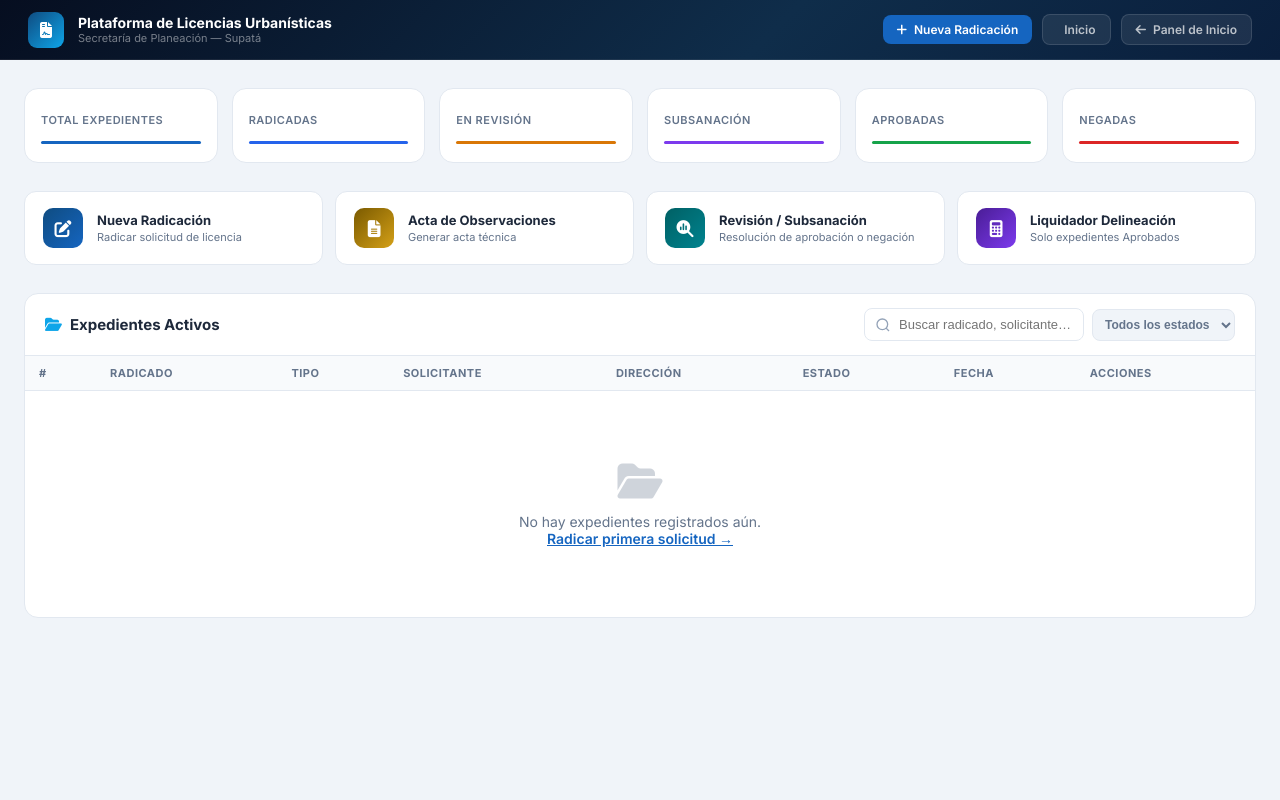
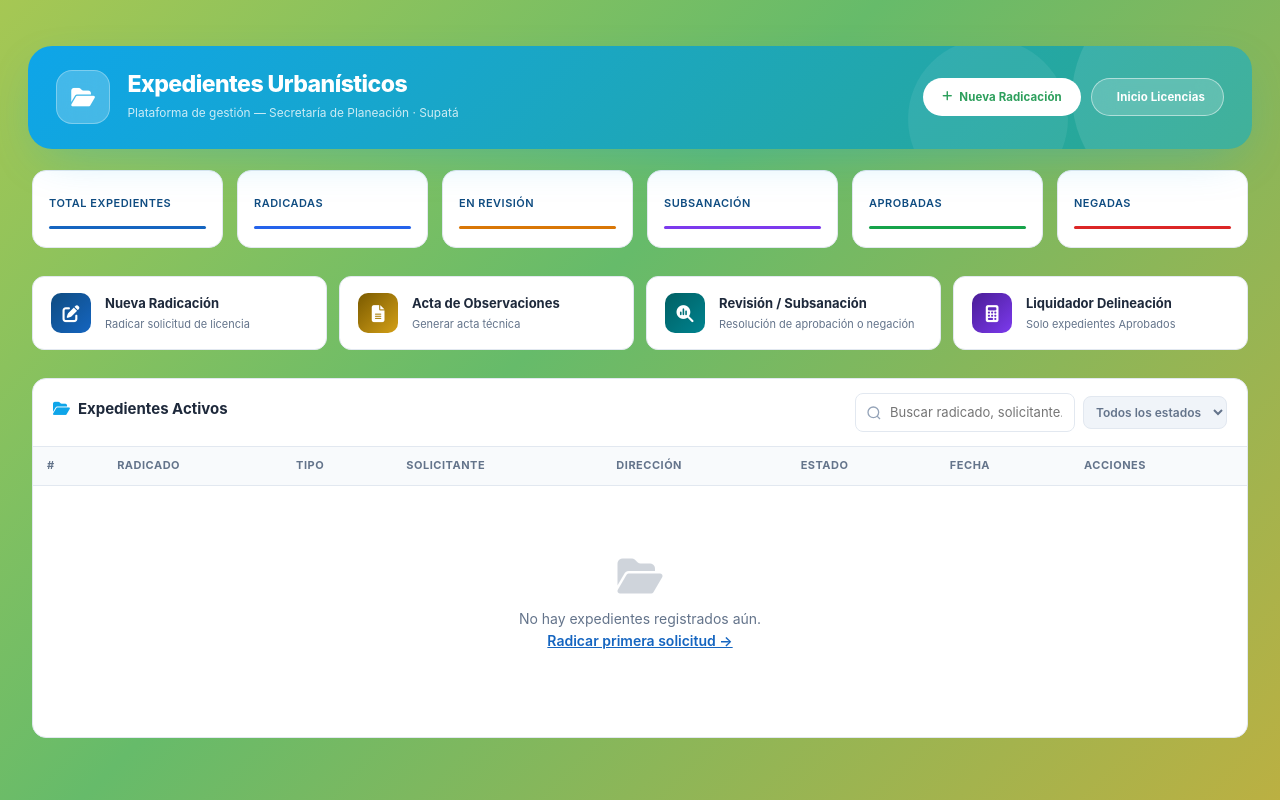
Before and after one commit to Arq-Rafael/alcald-a-virtual, a Flask app: template templates/licencias_plataforma.html in a window 1280 px wide. Run offline with Flask 3, Linux system fonts and the light colour scheme; the template is opened without the code that fills it, so the values that code supplies are empty; some libraries are stand-ins or nearby versions.

Commit message:
licencias_plataforma: reescritura completa como módulo base.html
Convertido de standalone HTML a extends base.html:
- lg-mod-banner teal con acceso rápido a radicar/plataforma
- Todo el JS funcional preservado (filtrar, toast, cambiarEstado,
  eliminar, verArchivos, subirArchivo)
- Font Awesome mantenido (fa-* icons)
- Modal de archivos y toast intactos
- Sidebar institucional ahora visible en esta página

Co-Authored-By: Claude Sonnet 4.6 <noreply@anthropic.com>

```diff
--- a/templates/licencias_plataforma.html
+++ b/templates/licencias_plataforma.html
@@ -1,46 +1,18 @@
-<!DOCTYPE html>
-<html lang="es">
-<head>
-<meta charset="UTF-8">
-<meta name="viewport" content="width=device-width, initial-scale=1.0">
-<title>Expedientes — Plataforma Licencias Urbanísticas</title>
-<link href="https://fonts.googleapis.com/css2?family=Inter:wght@300;400;500;600;700;800&display=swap" rel="stylesheet">
+{% extends "base.html" %}
+{% block title %}Expedientes — Plataforma Licencias Urbanísticas{% endblock %}
+
+{% block styles %}
+<link rel="stylesheet" href="{{ url_for('static', filename='css/liquid-glass-2026.css') }}">
 <link href="https://cdnjs.cloudflare.com/ajax/libs/font-awesome/6.5.0/css/all.min.css" rel="stylesheet">
 <style>
-*{margin:0;padding:0;box-sizing:border-box}
 :root{
   --azul:#0f4c81;--azul2:#1565c0;--azul3:#0ea5e9;
   --bg:#f0f4f9;--card:#fff;--border:#e2e8f0;--text:#1e293b;--muted:#64748b;
   --green:#16a34a;--amber:#d97706;--red:#dc2626;--blue:#2563eb;--purple:#7c3aed;
 }
-html,body{min-height:100vh;background:var(--bg);font-family:'Inter',sans-serif;color:var(--text)}
-
-/* ── Header ── */
-.hdr{
-  background:linear-gradient(135deg,#060e20 0%,#0f2d4a 60%,#0a1f3d 100%);
-  padding:0 28px;height:60px;display:flex;align-items:center;justify-content:space-between;
-  border-bottom:1px solid rgba(255,255,255,.08);position:sticky;top:0;z-index:100;
-}
-.hdr-left{display:flex;align-items:center;gap:14px}
-.hdr-logo{
-  width:36px;height:36px;border-radius:9px;
-  background:linear-gradient(135deg,var(--azul),var(--azul3));
-  display:flex;align-items:center;justify-content:center;font-size:16px;color:#fff;
-}
-.hdr-title{font-size:14px;font-weight:700;color:#fff}
-.hdr-sub{font-size:11px;color:rgba(255,255,255,.45);font-weight:400}
-.hdr-right{display:flex;align-items:center;gap:10px}
-.hdr-btn{
-  display:flex;align-items:center;gap:7px;padding:7px 14px;border-radius:8px;
-  font-size:12px;font-weight:600;text-decoration:none;border:none;cursor:pointer;transition:all .18s;
-}
-.hdr-btn.primary{background:var(--azul2);color:#fff}
-.hdr-btn.primary:hover{background:var(--azul3)}
-.hdr-btn.ghost{background:rgba(255,255,255,.08);color:rgba(255,255,255,.7);border:1px solid rgba(255,255,255,.12)}
-.hdr-btn.ghost:hover{background:rgba(255,255,255,.15);color:#fff}
 
 /* ── Layout ── */
-.main{max-width:1300px;margin:0 auto;padding:28px 24px}
+.lic-main{max-width:1300px;margin:0 auto;padding:0 4px}
 
 /* ── KPIs ── */
 .kpis{display:grid;grid-template-columns:repeat(auto-fit,minmax(150px,1fr));gap:14px;margin-bottom:28px}
@@ -210,34 +156,42 @@ td.td-fecha{color:var(--muted);font-size:12px;white-space:nowrap}
 }
 .toast.show{transform:translateY(0);opacity:1}
 
+/* ── Empty state ── */
+.empty{padding:60px 20px;text-align:center;color:var(--muted)}
+.empty i{font-size:40px;margin-bottom:12px;opacity:.3}
+.empty p{font-size:14px}
+
 @media(max-width:768px){
-  .hdr{padding:0 16px}
-  .main{padding:16px}
   .kpis{grid-template-columns:repeat(3,1fr)}
   .quick-grid{grid-template-columns:1fr 1fr}
   .search-input{width:160px}
 }
 </style>
-</head>
-<body>
+{% endblock %}
 
-<!-- Header -->
-<header class="hdr">
-  <div class="hdr-left">
-    <div class="hdr-logo"><i class="fas fa-file-contract"></i></div>
-    <div>
-      <div class="hdr-title">Plataforma de Licencias Urbanísticas</div>
-      <div class="hdr-sub">Secretaría de Planeación — Supatá</div>
+{% block content %}
+<div class="lg-module">
+
+  <!-- ── BANNER ── -->
+  <div class="lg-mod-banner lg-banner--teal">
+    <div class="lg-mod-banner-left">
+      <div class="lg-mod-banner-icon"><i class="fas fa-folder-open"></i></div>
+      <div class="lg-mod-banner-text">
+        <h1 class="lg-mod-banner-title">Expedientes Urbanísticos</h1>
+        <p class="lg-mod-banner-sub">Plataforma de gestión — Secretaría de Planeación · Supatá</p>
+      </div>
+    </div>
+    <div class="lg-mod-banner-actions">
+      <a href="/licencias/radicar" class="lg-mod-banner-btn lg-mod-banner-btn--solid">
+        <i class="fas fa-plus"></i> Nueva Radicación
+      </a>
+      <a href="/licencias" class="lg-mod-banner-btn">
+        <i class="fas fa-grid-2"></i> Inicio Licencias
+      </a>
     </div>
   </div>
-  <div class="hdr-right">
-    <a href="/licencias/radicar" class="hdr-btn primary"><i class="fas fa-plus"></i> Nueva Radicación</a>
-    <a href="/licencias" class="hdr-btn ghost"><i class="fas fa-grid-2"></i> Inicio</a>
-    <a href="/dashboard" class="hdr-btn ghost"><i class="fas fa-arrow-left"></i> Panel de Inicio</a>
-  </div>
-</header>
 
-<main class="main">
+<div class="lic-main">
 
   <!-- KPIs -->
   <div class="kpis">
@@ -425,7 +379,8 @@ td.td-fecha{color:var(--muted);font-size:12px;white-space:nowrap}
     </div>
   </div>
 
-</main>
+</div>{# /lic-main #}
+</div>{# /lg-module #}
 
 <!-- Toast -->
 <div class="toast" id="toast"></div>
@@ -496,39 +452,11 @@ function cambiarEstado(id, nuevo, sel){
   .then(function(d){
     if(d.ok){
       toast('Estado actualizado: '+nuevo, true);
-      // Actualizar badge y data-estado en la fila
       var row=document.getElementById('row-'+id);
-      if(row){
-        row.dataset.estado=nuevo;
-        var ecls=({
-          'Radicada':'radicada','En revisión':'revision',
-          'Subsanación':'subsanacion','Aprobada':'aprobada','Negada':'negada'
-        })[nuevo]||'radicada';
-        // Actualizar liquidador button
-        var acts=row.querySelector('.row-actions');
-        if(acts){
-          var liqA=acts.querySelector('.act-btn.liq,.act-btn.liq-dis');
-          if(liqA){
-            var href=liqA.href||'';
-            // Reconstruir botón liquidador según nuevo estado
-            var consec=href.match(/\/(\d+)$/)?href.match(/\/(\d+)$/)[1]:'';
-            if(!consec){
-              // Intentar extraer del data-txt
-              var txt=row.dataset.txt||'';
-            }
-            if(nuevo==='Aprobada'){
-              var newLiq=document.createElement('a');
-              newLiq.href='/licencias/liquidador/'+row.id.replace('row-','');
-              // We don't have consecutivo easily here — skip dynamic update, reload page
-            }
-          }
-        }
-      }
-      // Reload para actualizar botones
+      if(row) row.dataset.estado=nuevo;
       setTimeout(function(){ location.reload(); }, 1200);
     } else {
       toast('Error: '+(d.error||'desconocido'), false);
-      sel.value=sel.dataset.prev||sel.value;
     }
   }).catch(function(){toast('Error de conexión',false)});
 }
```
Also changed, not shown: other parts of templates/licencias_plataforma.html (+29 -55 lines).
